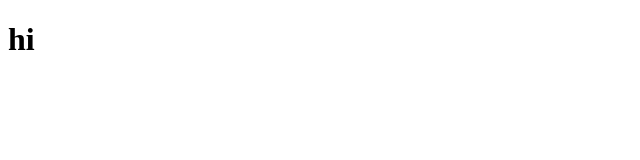
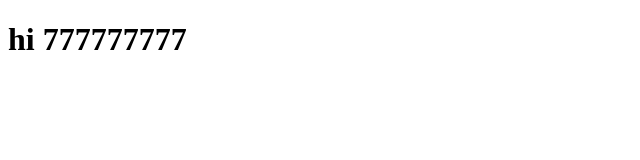
Before and after one commit to asmaaa2005/aaa, a plain HTML site: page index.html in a window 1280 px wide. Shown: the whole page, without its empty margins (0-640 px from the left). Drawn offline with Linux system fonts and the light colour scheme.

Commit message:
Update index.html

```diff
--- a/index.html
+++ b/index.html
@@ -6,6 +6,6 @@
     <title>Document</title>
   </head>
   <body>
-    <h1>hi</h1>
+    <h1>hi 777777777</h1>
   </body>
 </html>
```
